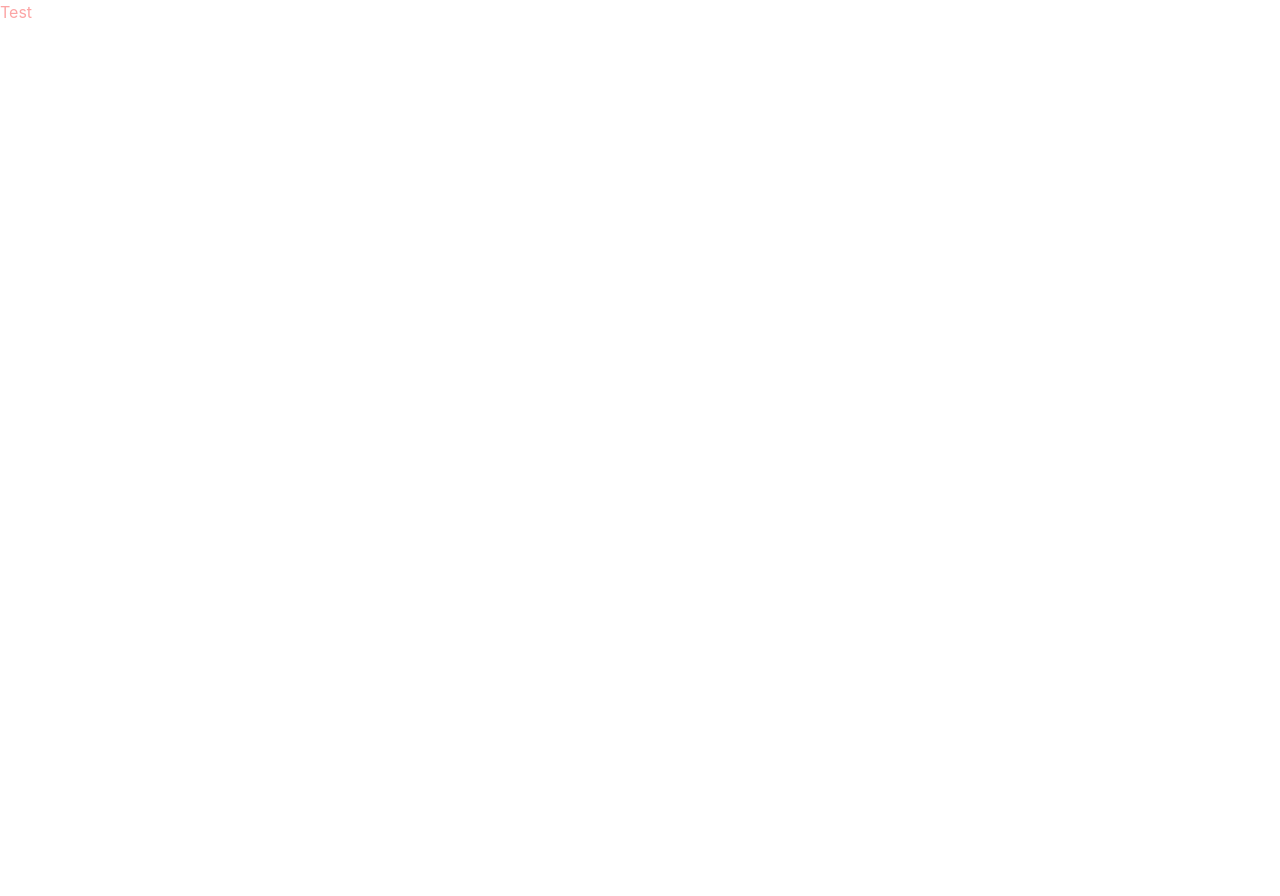
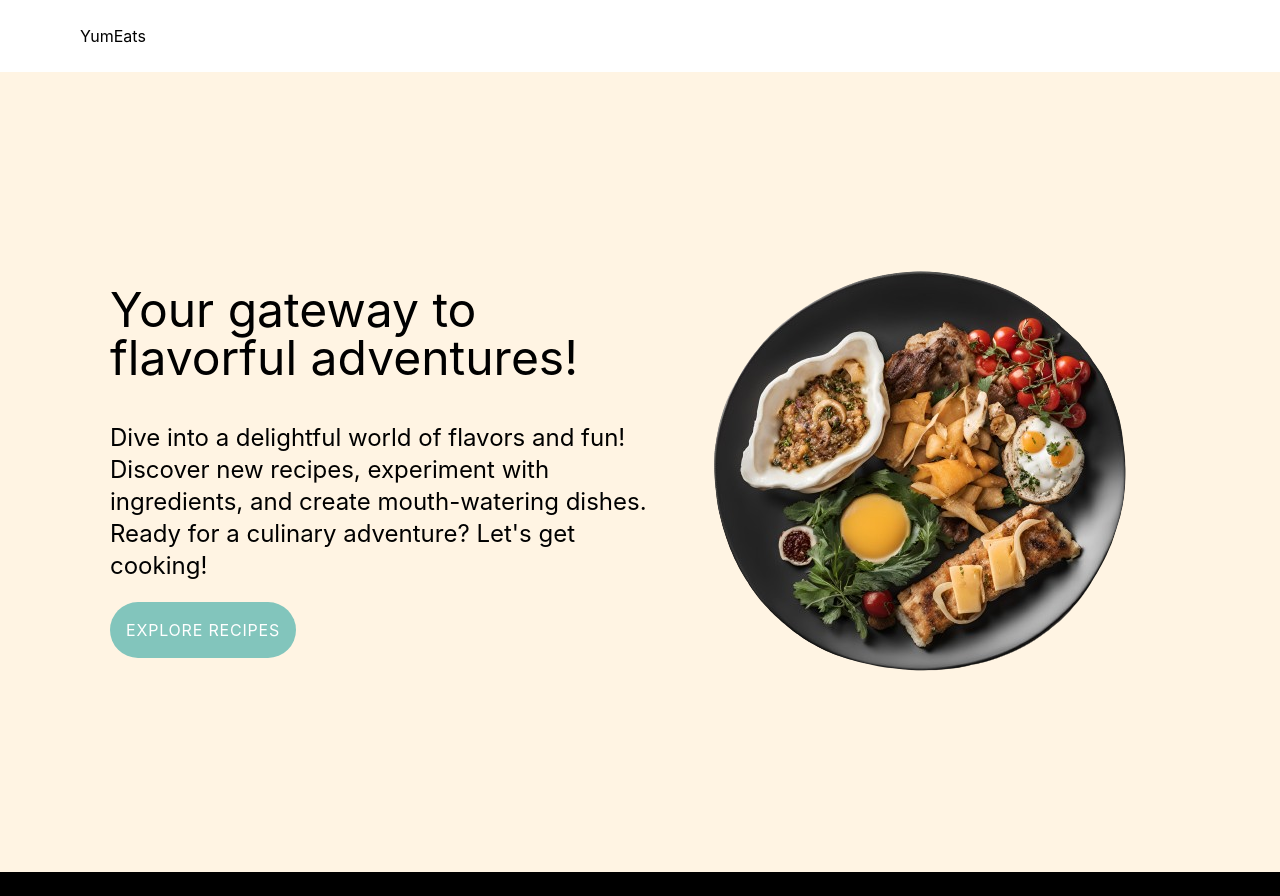
Before and after one commit to NataliaaJN/yum-eats, a React (Create React App) app: page / in a window 1280 px wide. Before the commit the page ends 800 px from the top, so only its background shows below. Built offline with nearby package versions, Linux system fonts and the light colour scheme.

Commit message:
add header, button and hero

```diff
--- a/src/App.tsx
+++ b/src/App.tsx
@@ -1,7 +1,18 @@
 import './App.css';
+import Header from './components/Header';
+import Hero from './components/Hero/Hero';
 
 function App() {
-  return <div className="text-red-300">Test</div>;
+  return (
+    <section className="w-full">
+      <Header />
+      <div className="bg-pale-orange flex min-h-screen w-full flex-col">
+        <Hero />
+      </div>
+      <section className="container"></section>
+      <footer className="container bg-black">footer</footer>
+    </section>
+  );
 }
 
 export default App;
--- /dev/null
+++ b/src/components/Button.tsx
@@ -0,0 +1,20 @@
+import { FC, ReactNode, MouseEvent } from 'react';
+
+interface ButtonProps {
+  onClick: (event: MouseEvent<HTMLButtonElement>) => void;
+  children: ReactNode;
+  className?: string;
+}
+
+const Button: FC<ButtonProps> = ({ onClick, children, className }) => {
+  return (
+    <button
+      className={`${className} bg-cyan rounded-full p-4 uppercase tracking-wider text-white`}
+      onClick={onClick}
+    >
+      {children}
+    </button>
+  );
+};
+
+export default Button;
--- /dev/null
+++ b/src/components/Header.tsx
@@ -0,0 +1,9 @@
+const Header = () => {
+  return (
+    <header className="container sticky top-0 w-full py-6">
+      <h1>YumEats</h1>
+    </header>
+  );
+};
+
+export default Header;
--- /dev/null
+++ b/src/components/Hero/Hero.tsx
@@ -0,0 +1,30 @@
+import Button from '../Button';
+import FoodDish from '../../assets/images/food-dish.png';
+
+const Hero = () => {
+  const action = () => {
+    console.log('working');
+  };
+  return (
+    <article className="container flex flex-1 flex-col-reverse justify-end gap-y-5 py-5 md:justify-center lg:flex-row">
+      <section className="flex flex-col items-start gap-y-5 lg:max-w-[50%] lg:justify-center">
+        <h2 className="text-4xl lg:mb-5 lg:text-5xl">
+          Your gateway to flavorful adventures!
+        </h2>
+        <p className="text-xl lg:text-2xl">
+          Dive into a delightful world of flavors and fun! Discover new recipes,
+          experiment with ingredients, and create mouth-watering dishes. Ready
+          for a culinary adventure? Let's get cooking!
+        </p>
+        <Button className="w-full md:w-fit" onClick={action}>
+          Explore Recipes
+        </Button>
+      </section>
+      <figure className="self-center">
+        <img src={FoodDish} alt="Local Example" />
+      </figure>
+    </article>
+  );
+};
+
+export default Hero;
--- a/tailwind.config.js
+++ b/tailwind.config.js
@@ -1,8 +1,28 @@
 /** @type {import('tailwindcss').Config} */
+
 module.exports = {
   content: ['./src/**/*.{js,jsx,ts,tsx}'],
   theme: {
-    extend: {},
+    extend: {
+      colors: {
+        'pale-blue': '#B3CDEB',
+        cyan: '#82C5BC',
+        orange: '#B3CDEB',
+        'soft-orange': '#FEDFB1',
+        'pale-orange': '#fff4e3',
+      },
+    },
+
+    container: {
+      center: true,
+      padding: {
+        DEFAULT: '1.5rem',
+        sm: '2rem',
+        lg: '4rem',
+        xl: '5rem',
+        '2xl': '6rem',
+      },
+    },
   },
   plugins: [],
 };
```
Also changed, not shown: src/assets/images/food-dish.png (added).
